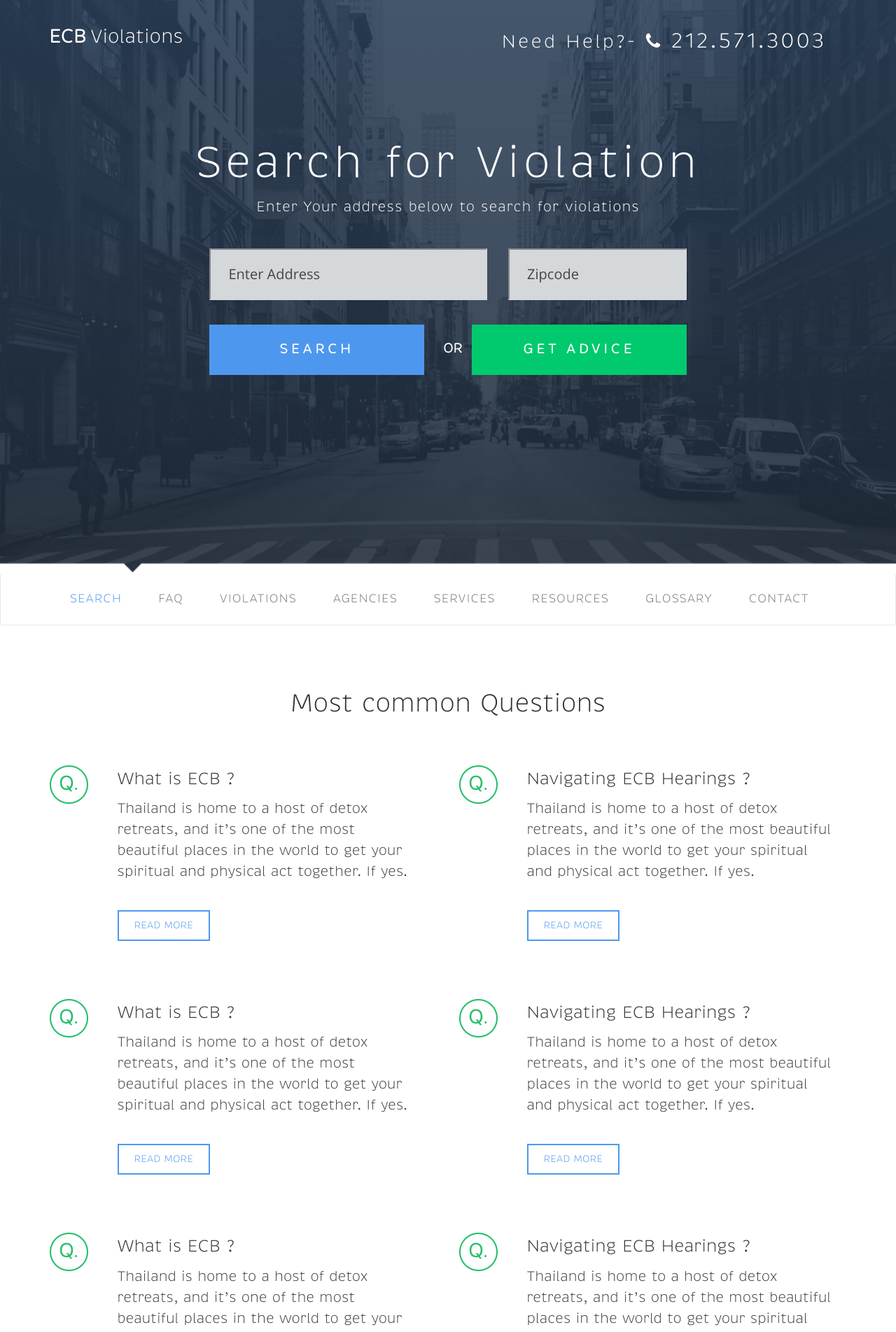
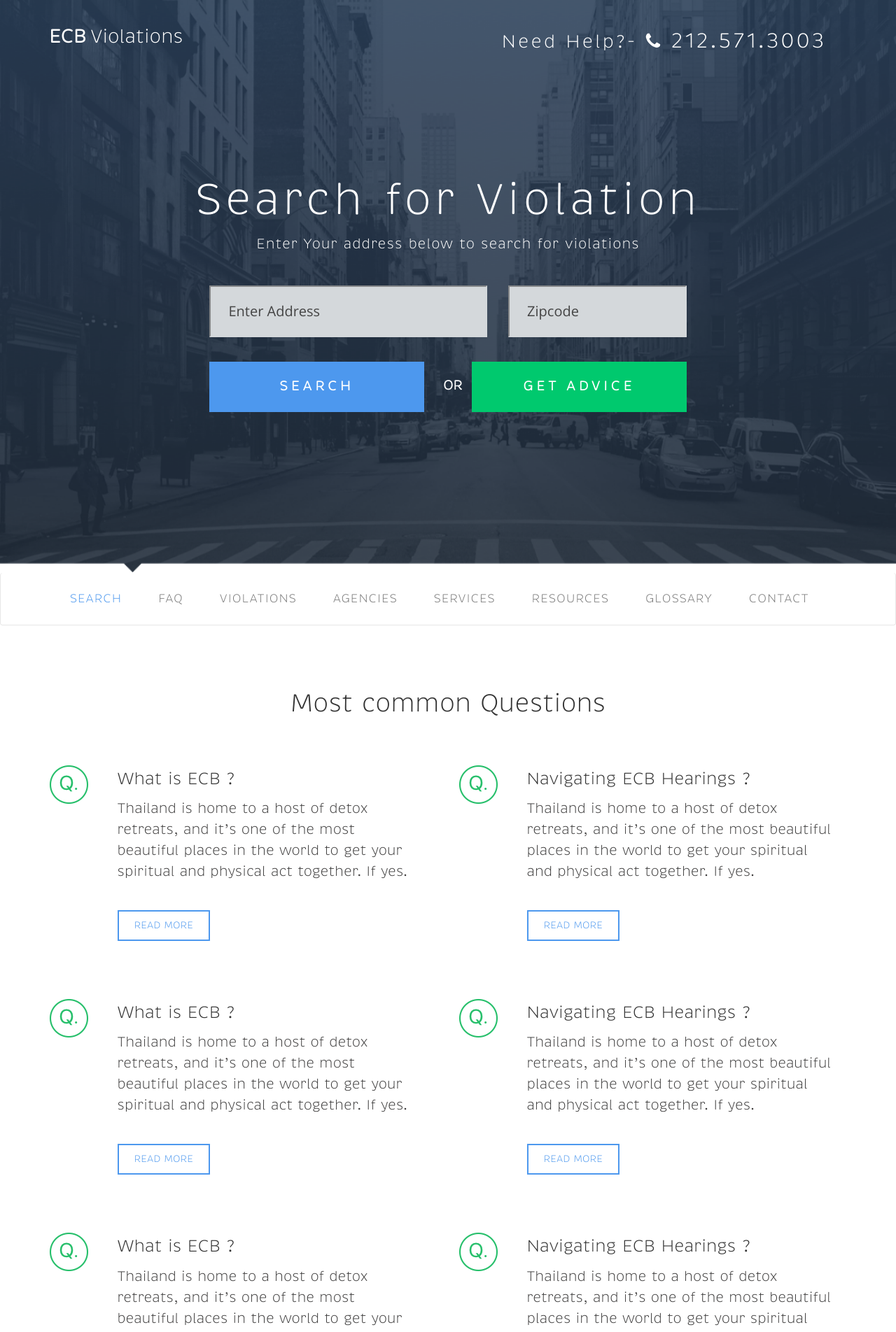
Before and after one commit to preetiksingh/digifront, a Jekyll site: the page built from index.html, in a window 1280 px wide. Shown: the top 1904 px of the page at 70% size. Built offline with Jekyll 4.4.1, drawn with Linux system fonts in a browser that asks for light colours; nearby versions of some CDN libraries.

```diff
--- a/_config.yml
+++ b/_config.yml
@@ -1,5 +1,5 @@
 # Site settings
-title: Your awesome title
+title: ECB Violation
 email: your-email@domain.com
 description: > # this means to ignore newlines until "baseurl:"
   Write an awesome description for your new site here. You can edit this
--- a/_includes/contact_form.html
+++ b/_includes/contact_form.html
@@ -4,16 +4,18 @@
     <!-- Modal content-->
     <div class="modal-content">
       <div class="modal-header">
-        <button type="button" class="close" data-dismiss="modal">&times;</button>
+        <!-- <button type="button" class="close" data-dismiss="modal">&times;</button> -->
       </div>
       <div class="modal-body">
+
         <div class="vh-center">
           <div class="container">
+            <button type="button" class="close" data-dismiss="modal">&times;</button>
             <div class="row">
 
               <div class="col-md-offset-2 col-md-8 col-xs-12">
 
-               <h1 class="text-center">New York St, NY , 123 456 - <span>edit</span></h1>
+               <h1 class="text-center">New York St, NY, 123 456 - <span>edit</span></h1>
                <p>Enter the details below to get the advice from your team</p>
                <div class="row mar-20 " >
                 <div class="col-md-6 col-xs-12 enter-address">
--- a/_sass/_landing.scss
+++ b/_sass/_landing.scss
@@ -7,7 +7,10 @@
 	position: relative;
 
 	.vh-center {
-		margin-top: 7%;
+		    position: absolute;
+    width: 100%;
+    top: 50%;
+    transform: translateY(-50%);
 		h1 {
 			letter-spacing: 5px;
 			font-size: 63px;
--- a/_sass/contact-form.scss
+++ b/_sass/contact-form.scss
@@ -65,7 +65,6 @@
 				select {
 					/*-webkit-appearance: none;*/
 					-webkit-border-radius: 0px;
-					font-size:15px;
 					color:#444;
 				}
 
@@ -118,4 +117,13 @@
 			}
 		}
 
+		.close {
+			opacity: 1;
+			color: #fff;
+			font-size: 52px;
+			position: relative;
+			right: -36px;
+			top: -49px;
+		}
+
 	}
```
